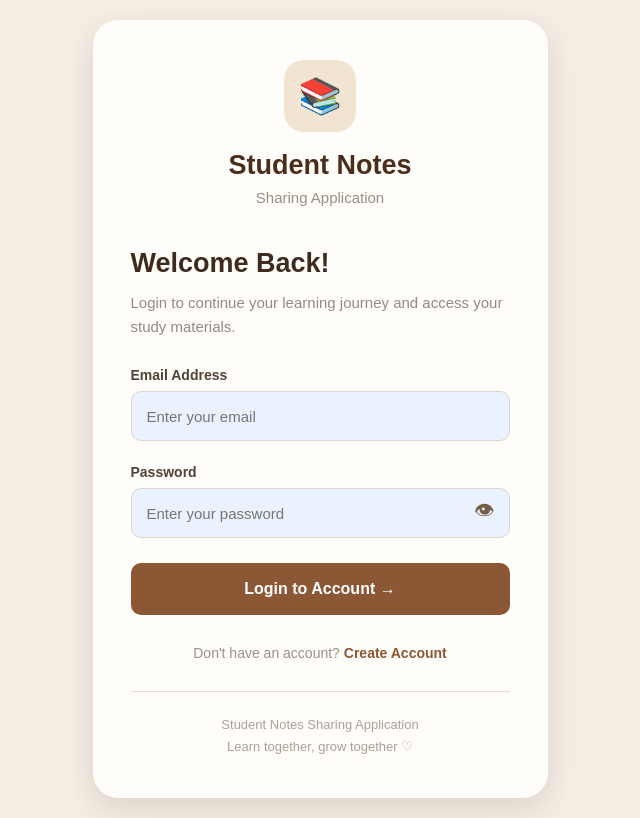
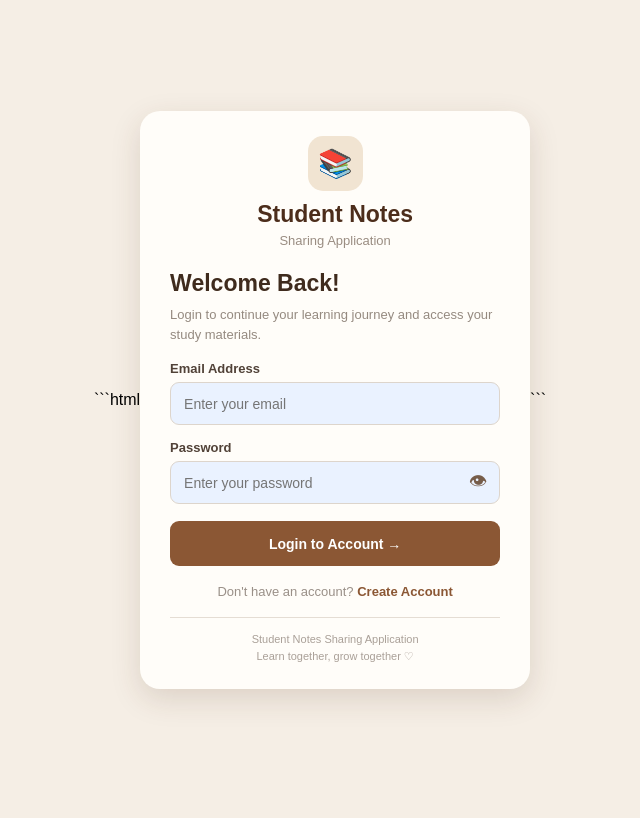
Before and after one commit to Likhitha811-gr/Likhitha-Student-Notes-Sharing-Application, a Flask app: page /login in a window 1280 px wide. Shown: the whole page, without its empty margins (320-960 px from the left). After the commit the page ends 703 px from the top, so only its background shows below. Run offline with Flask 3, Linux system fonts and the light colour scheme.

Commit message:
Update login.html

````diff
--- a/templates/login.html
+++ b/templates/login.html
@@ -1,10 +1,9 @@
-
+```html
 <!DOCTYPE html>
 <html lang="en">
 <head>
     <meta charset="UTF-8">
     <meta name="viewport" content="width=device-width, initial-scale=1.0">
-
     <title>Student Notes - Login</title>
 
     <style>
@@ -21,80 +20,80 @@
             display: flex;
             justify-content: center;
             align-items: center;
-            padding: 20px;
+            padding: 12px;
         }
 
         .login-card {
             width: 100%;
-            max-width: 455px;
+            max-width: 390px;
             background: #fffdf9;
-            border-radius: 25px;
-            padding: 40px 38px;
+            border-radius: 20px;
+            padding: 25px 30px;
             box-shadow: 0 10px 30px rgba(80, 50, 25, 0.15);
         }
 
         .logo {
-            width: 72px;
-            height: 72px;
+            width: 55px;
+            height: 55px;
             background: #f1e4d2;
-            border-radius: 20px;
-            margin: 0 auto 18px;
+            border-radius: 15px;
+            margin: 0 auto 10px;
             display: flex;
             justify-content: center;
             align-items: center;
-            font-size: 35px;
+            font-size: 28px;
         }
 
         .app-name {
             text-align: center;
             color: #4c2d1b;
-            font-size: 27px;
+            font-size: 23px;
             font-weight: bold;
         }
 
         .subtitle {
             text-align: center;
             color: #9a8d82;
-            margin-top: 8px;
-            font-size: 15px;
+            margin-top: 5px;
+            font-size: 13px;
         }
 
         .welcome {
             color: #3f2b1d;
-            font-size: 27px;
+            font-size: 23px;
             font-weight: bold;
-            margin-top: 42px;
-            margin-bottom: 12px;
+            margin-top: 22px;
+            margin-bottom: 8px;
         }
 
         .description {
             color: #958a80;
-            font-size: 15px;
-            line-height: 1.6;
-            margin-bottom: 28px;
+            font-size: 13px;
+            line-height: 1.5;
+            margin-bottom: 17px;
         }
 
         label {
             display: block;
             color: #514238;
             font-weight: bold;
-            font-size: 14px;
-            margin-bottom: 8px;
+            font-size: 13px;
+            margin-bottom: 6px;
         }
 
         .input-box {
             position: relative;
-            margin-bottom: 23px;
+            margin-bottom: 15px;
         }
 
         input {
             width: 100%;
-            height: 50px;
+            height: 43px;
             border: 1px solid #ddd5cc;
-            border-radius: 10px;
+            border-radius: 9px;
             background: #eaf2ff;
-            padding: 0 15px;
-            font-size: 15px;
+            padding: 0 13px;
+            font-size: 14px;
             color: #40352e;
             outline: none;
         }
@@ -104,28 +103,28 @@
         }
 
         .password-input {
-            padding-right: 48px;
+            padding-right: 45px;
         }
 
         .eye {
             position: absolute;
-            right: 15px;
+            right: 13px;
             top: 50%;
             transform: translateY(-50%);
             cursor: pointer;
-            font-size: 20px;
+            font-size: 18px;
             color: #765d4a;
             user-select: none;
         }
 
         .login-btn {
             width: 100%;
-            height: 52px;
+            height: 45px;
             border: none;
-            border-radius: 10px;
+            border-radius: 9px;
             background: #8b5734;
             color: white;
-            font-size: 16px;
+            font-size: 14px;
             font-weight: bold;
             cursor: pointer;
             margin-top: 2px;
@@ -137,9 +136,9 @@
 
         .create-account {
             text-align: center;
-            margin-top: 30px;
+            margin-top: 18px;
             color: #9a9088;
-            font-size: 14px;
+            font-size: 13px;
         }
 
         .create-account a {
@@ -151,24 +150,36 @@
         .line {
             height: 1px;
             background: #e5ddd4;
-            margin-top: 30px;
+            margin-top: 18px;
         }
 
         .footer {
             text-align: center;
             color: #aaa098;
-            font-size: 13px;
-            line-height: 1.7;
-            margin-top: 22px;
+            font-size: 11px;
+            line-height: 1.5;
+            margin-top: 13px;
         }
 
         @media (max-width: 500px) {
             .login-card {
-                padding: 32px 25px;
+                padding: 23px 20px;
+            }
+        }
+
+        @media (max-height: 600px) {
+            body {
+                align-items: flex-start;
+            }
+
+            .login-card {
+                margin: 5px auto;
+                padding-top: 15px;
+                padding-bottom: 15px;
             }
 
             .welcome {
-                font-size: 24px;
+                margin-top: 12px;
             }
         }
     </style>
@@ -189,8 +200,6 @@
             Login to continue your learning journey and access your
             study materials.
         </p>
-
-        <!-- CORRECTED LOGIN FORM -->
 
         <form action="{{ url_for('login') }}" method="POST">
 
@@ -221,9 +230,7 @@
 
                 <span class="eye"
                       onclick="togglePassword()"
-                      id="eye">
-                    👁
-                </span>
+                      id="eye">👁</span>
 
             </div>
 
@@ -249,7 +256,6 @@
 
     <script>
         function togglePassword() {
-
             const password = document.getElementById("password");
             const eye = document.getElementById("eye");
 
@@ -265,3 +271,4 @@
 
 </body>
 </html>
+```
````
